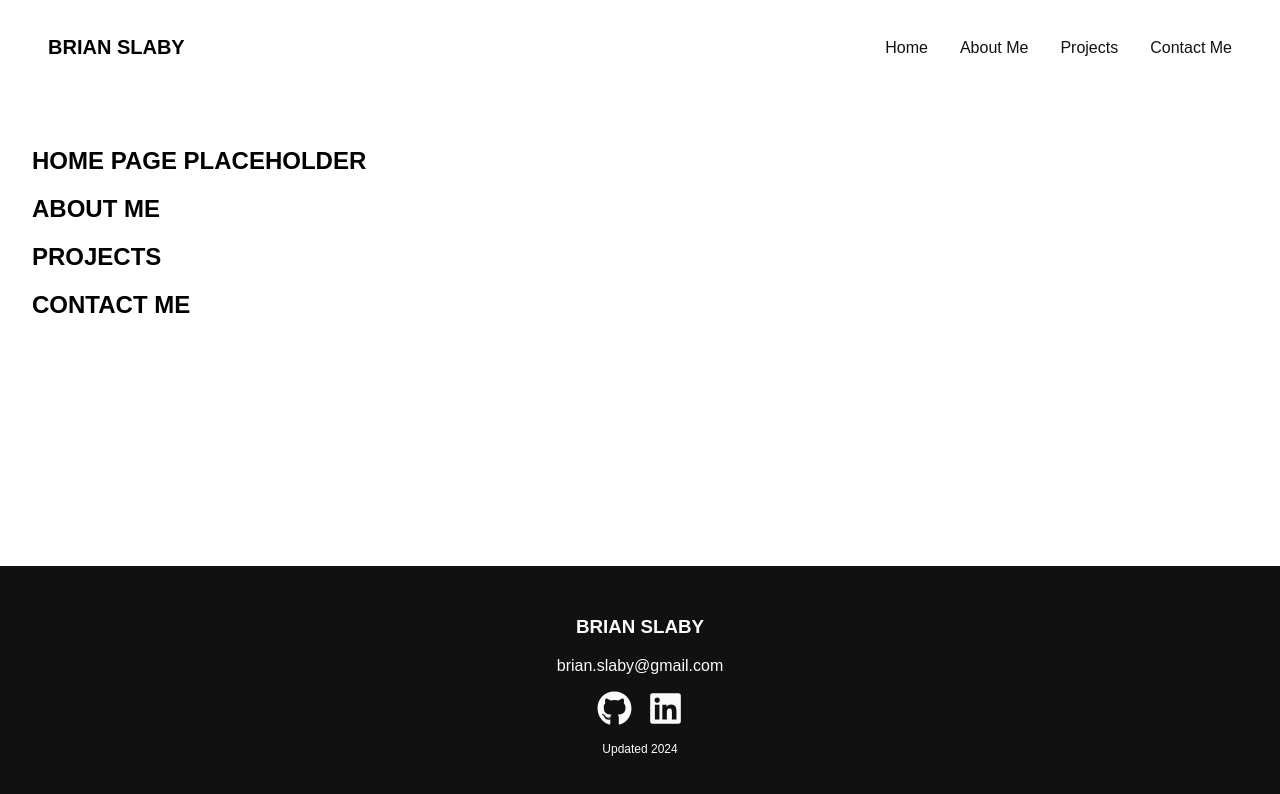
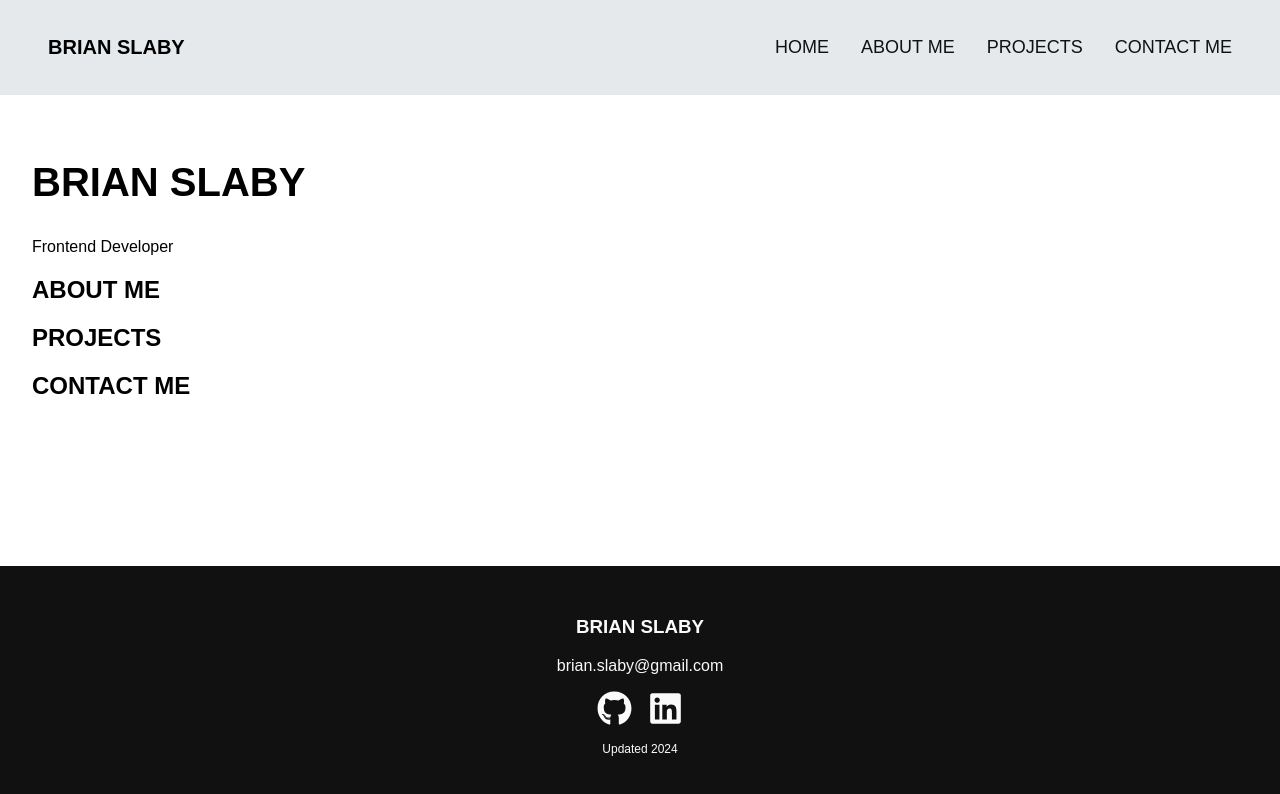
Before and after one commit to BrianSlaby/my-portfolio, a React (Vite) app: page / in a window 1280 px wide. Shown: the top 794 px of the page. Built offline with nearby package versions, Linux system fonts and the light colour scheme.

Commit message:
minor styling adjustments and reminder comment

```diff
--- a/src/components/components.css
+++ b/src/components/components.css
@@ -4,6 +4,7 @@
     align-items: flex-start;
     justify-content: space-between;
     padding: 1em 3em;
+    background-color: var(--lt-gray-clr);
 }
 
 nav {
@@ -15,13 +16,15 @@
 
 nav a {
     text-decoration: none;
-    color: #111112;
+    color: var(--black-clr);
+    font-size: 1.125rem;
+    text-transform: uppercase;
 }
 
 footer {
     padding: 2em;
-    background-color: #111112;
-    color: #fafafa;
+    background-color: var(--black-clr);
+    color: var(--white-clr);
     position: absolute;
     bottom: 0;
     width: 100%;
--- a/src/index.css
+++ b/src/index.css
@@ -7,6 +7,10 @@
 :root {
   /* Change Later: Montserrat, Open Sans, or Source Sans Pro? */
   --main-font: Arial, Helvetica, sans-serif;
+
+  --black-clr: #111112;
+  --white-clr: #fafafa;
+  --lt-gray-clr: #e6e9eb;
 }
 
 html,
@@ -23,6 +27,10 @@
   text-transform: uppercase;
 }
 
+h1 {
+  font-size: 2.5rem;
+}
+
 .header-title {
   font-weight: 700;
   font-size: 1.25rem;
--- a/src/pages/Home.tsx
+++ b/src/pages/Home.tsx
@@ -5,8 +5,12 @@
     return(
         <div className="home-container">
             <section id="hero-section">
-                <h1>Home Page placeholder</h1>
+                <h1>Brian Slaby</h1>
+                <p>Frontend Developer</p>
 
+                {
+                    // create animated down arrows
+                }
             </section>
 
             <section id="about-section">
```
